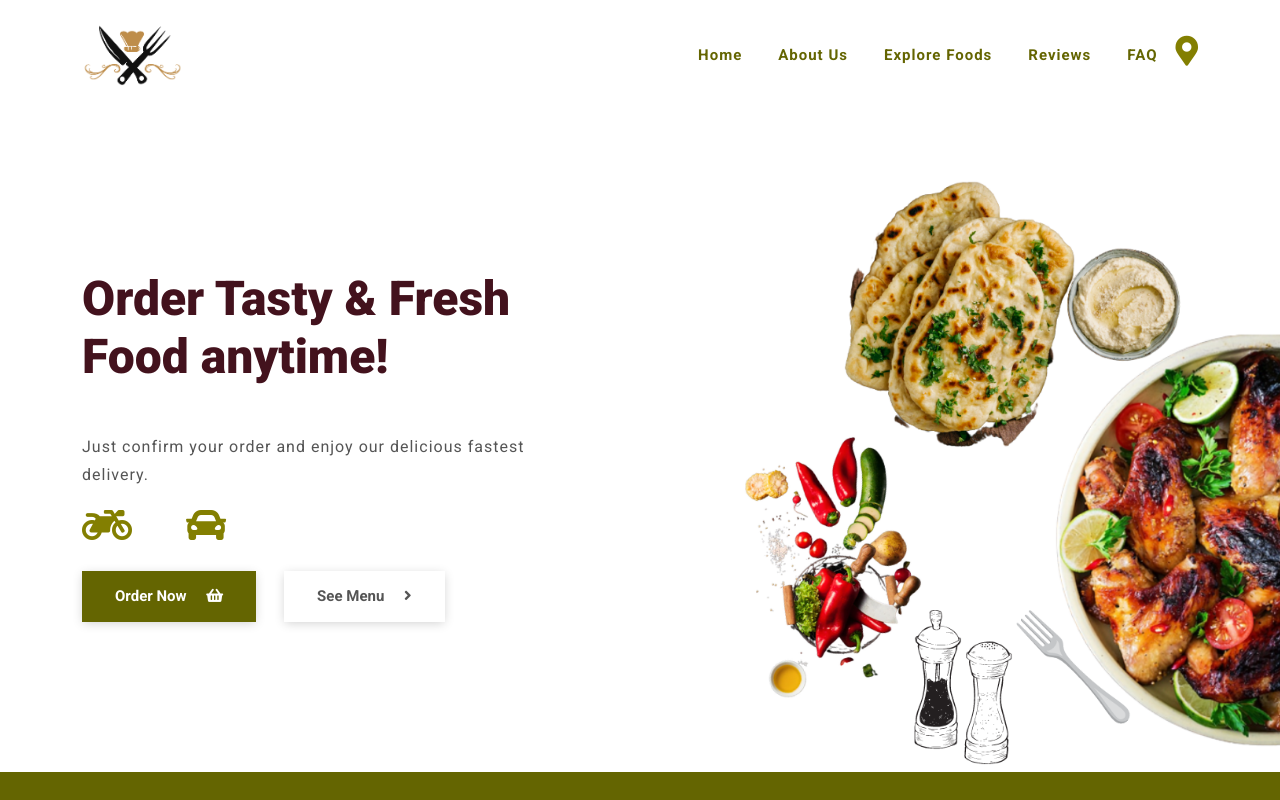
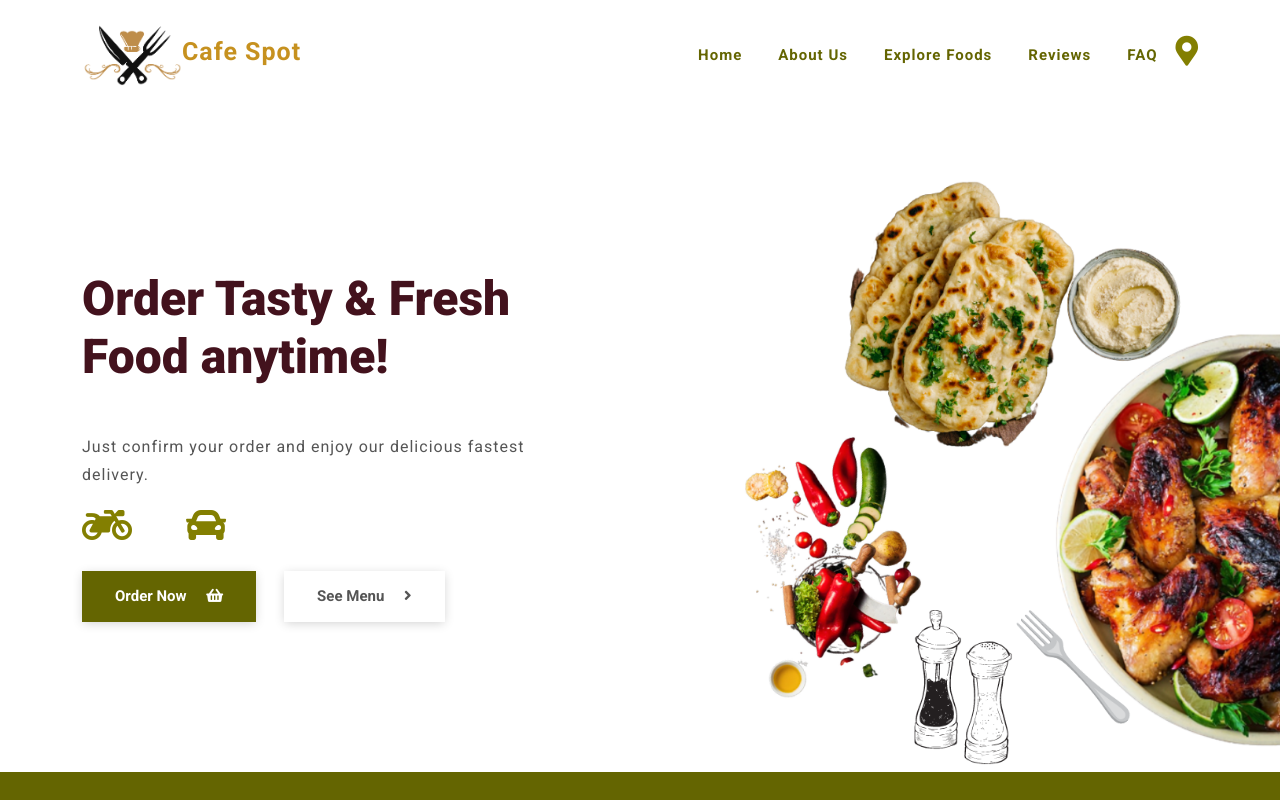
Before and after one commit to TalhaT298/Restaurants, a plain HTML site: page index.html in a window 1280 px wide. Shown: the top 800 px of the page. Drawn offline with nearby package versions, Linux system fonts and the light colour scheme.

Commit message:
cafe name add

```diff
--- a/index.html
+++ b/index.html
@@ -21,7 +21,7 @@
   <header>
     <nav class="navbar navbar-expand-lg navigation-wrap">
       <div class="container">
-        <a class="navbar-brand" href="#"><img class="logo" src="images/Untitled design (13).png"></a>
+        <a class="navbar-brand" href="#"><img class="logo" src="images/Untitled design (13).png"><p class="inline">Cafe Spot</p></a>
         <button class="navbar-toggler" type="button" data-bs-toggle="collapse" data-bs-target="#navbarText"
           aria-controls="navbarText" aria-expanded="false" aria-label="Toggle navigation">
           <i class="fas fa-stream navbar-toggler-icon"></i>
@@ -116,6 +116,7 @@
                 </div>
                  <div class="col-lg-5 col-md-12 text-sec">
                  <h2>We provide best Biriyani.</h2>
+                 <p>ndulge in the exquisite flavors of our signature biryani, where we proudly provide the best biryani experience that will leave your taste buds craving for more.</p>
                  <p>Biryani > Burger & Pizza</p>
                    <button class="main-btn mt-4">Order Now</button>
                 </div>
--- a/style.css
+++ b/style.css
@@ -456,6 +456,12 @@ footer section Design
   padding-top: 40px;
   padding-bottom: 40px;
 }
+.inline{
+  display: inline;
+  font-size: 25px;
+  font-weight: 600;
+  color: rgba(194, 138, 17, 0.943);
+}
 
 @media (max-width: 991px){
   .map-area{
```
